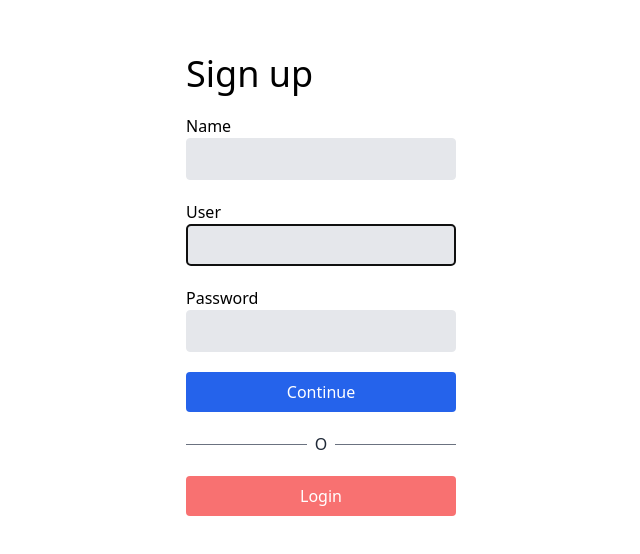
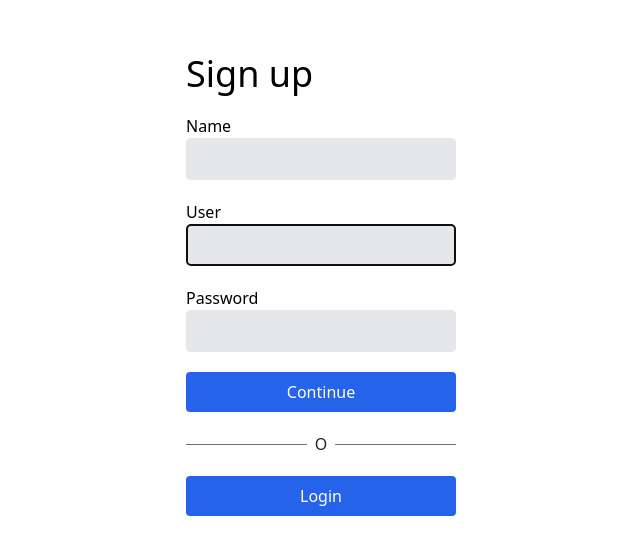
Before and after one commit to babaquero07/kuepa-challenge, a React (Vite) app in the folder web/: page /new-account in a window 1280 px wide. Shown: the part 154-708 px from the top of the page, without its empty margins (319-959 px from the left). Built offline with nearby package versions, Linux system fonts and the light colour scheme; no server answers.

Commit message:
Update button style in login and register forms

```diff
--- a/web/src/pages/auth/login/ui/LoginForm.tsx
+++ b/web/src/pages/auth/login/ui/LoginForm.tsx
@@ -81,7 +81,7 @@ const LoginForm = () => {
         <div className="flex-1 border-t border-gray-500"></div>
       </div>
 
-      <Link to="/new-account" className="btn-secondary text-center">
+      <Link to="/new-account" className="btn-primary text-center">
         Sign up
       </Link>
     </form>
--- a/web/src/pages/auth/new-account/ui/RegisterForm.tsx
+++ b/web/src/pages/auth/new-account/ui/RegisterForm.tsx
@@ -94,7 +94,7 @@ const RegisterForm = () => {
         <div className="flex-1 border-t border-gray-500"></div>
       </div>
 
-      <Link to="/login" className="btn-secondary text-center">
+      <Link to="/login" className="btn-primary text-center">
         Login
       </Link>
     </form>
```
